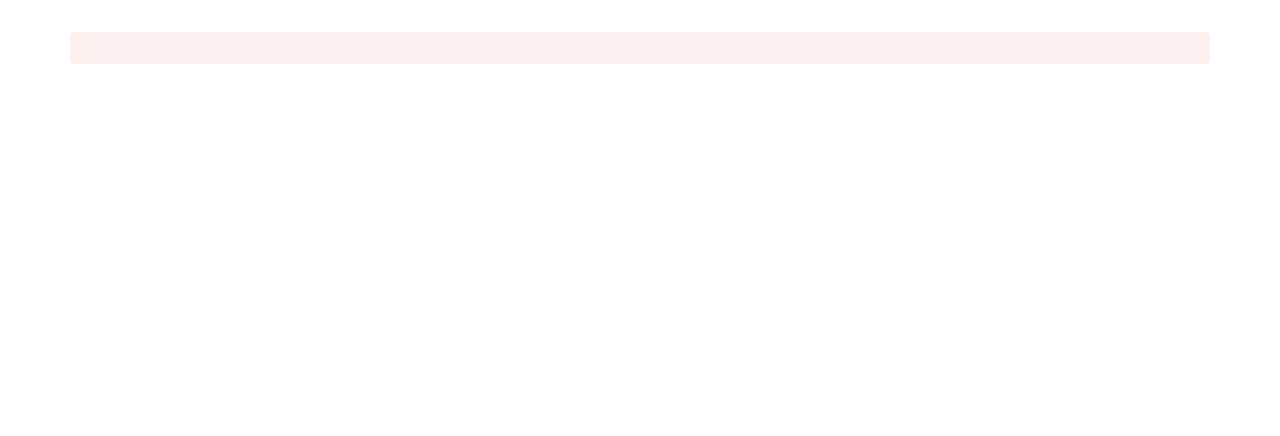
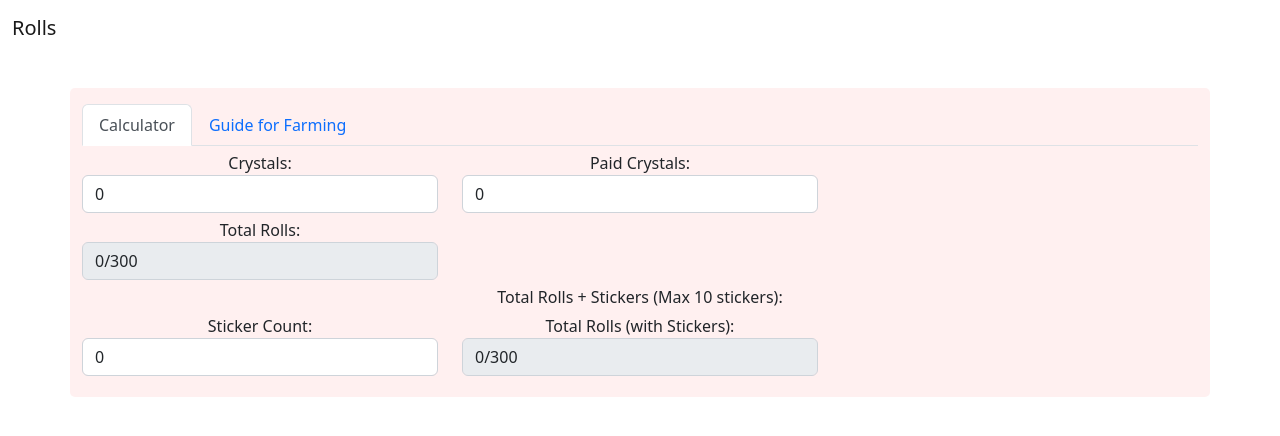
Before and after one commit to PaulaTam/spark-calculator, a React (Create React App) app: page /prosekai in a window 1280 px wide. Before the commit this address had no page. Shown: the top 436 px of the page. Built offline with nearby package versions, Linux system fonts and the light colour scheme.

Commit message:
added calculator for ProSekai

```diff
--- a/src/App.js
+++ b/src/App.js
@@ -2,18 +2,23 @@ import './App.css';
 import { BrowserRouter as Router, Routes, Route } from 'react-router-dom';
 import { Container } from 'react-bootstrap';
 import CardGrid  from './components/js/CardGrid';
+import TopNavBar from './components/js/TopNavBar';
+
 import GBF from './components/js/GBF';
 import Genshin from './components/js/Genshin';
+import ProSekai from './components/js/ProSekai';
 
 function App() {
   return (
     <div className="App">
+      <TopNavBar />
       <Container>
       <Router>
         <Routes>
           <Route exact path="/" element={<CardGrid />} />
           <Route exact path="/gbf" element={<GBF />} />
           <Route exact path="/genshin" element={<Genshin />} />
+          <Route exact path="/prosekai" element={<ProSekai />} />
         </Routes>
       </Router>
       </Container>
--- a/src/components/css/CardGrid.css
+++ b/src/components/css/CardGrid.css
@@ -2,3 +2,8 @@
     margin-top: 10px;
     margin-left: 10px;
 }
+
+.card-grid {
+    display: flex;
+    gap: 1fr;
+}
--- a/src/components/js/CardGrid.js
+++ b/src/components/js/CardGrid.js
@@ -6,6 +6,7 @@ const CardGrid = () => {
   const cardInfo = [
     { link: "/gbf", title: "GBF calculator" },
     { link: "/genshin", title: "Genshin Calculator"},
+    { link: "/prosekai", title: "Project Sekai Calculator"},
   ];
 
   const renderCard = (card, index) => {
@@ -20,9 +21,9 @@ const CardGrid = () => {
   }
 
   return (
-    <>
+    <div class="card-grid">
       {cardInfo.map(renderCard)}
-    </>
+    </div>
     );
 
 };
--- /dev/null
+++ b/src/components/js/ProSekai.js
@@ -0,0 +1,85 @@
+import { FullPanel } from './Tabs';
+import React, { useEffect, useState } from 'react';
+import { Row, Col } from 'react-bootstrap';
+
+const ProSekaiCal = () => {
+    //setting crystals and paidCrystals
+    const [crystals, setCrystals] = useState('0');
+    const [paidCrystals, setPaidCrystals] = useState('0');
+    const [totalRolls, setTotalRolls] = useState('0');
+
+    useEffect(() => {
+        const total = ~~(
+            (parseInt(crystals, 10) / 300)
+            + (parseInt(paidCrystals, 10) / 300)
+        );
+        setTotalRolls(total.toString());
+    }, [crystals, paidCrystals])
+
+    //considering stickers
+    const [stickers, setStickers] = useState('0');
+    const [totalWithStickers, setTotalWithStickers] = useState('0');
+
+    useEffect(() => {
+        const total = (parseInt(totalRolls, 10) +
+            Math.min(Math.max((parseInt(stickers, 10)), 0), 10)
+        );
+        setTotalWithStickers(total.toString());
+    }, [totalRolls, stickers])
+
+    return (
+        <>
+        <div id="items">
+            <Row xs="auto" md="4" lg="3">
+                <Col>
+                    <label name="crystals" htmlFor="crystals">Crystals:</label>
+                    <input className="input-sm form-control" min="0" max="999999" step="50" type="number" id="currency" value={crystals} onChange={e => setCrystals(e.target.value)} />
+                </Col>
+                <Col>
+                    <label name="paidCrystals" htmlFor="paidCrystals">Paid Crystals:</label>
+                    <input className="input-sm form-control" min="0" max="999999" step="50" type="number" id="currency" value={paidCrystals} onChange={e => setPaidCrystals(e.target.value)} />
+                </Col>
+            </Row>
+            <Row  xs="auto" md="4" lg="3">
+                <Col>
+                    <label id="totalRolls" name="totalRolls" htmlFor="totalRolls">Total Rolls:</label>
+                    <input disabled className="input-sm form-control" min="0" max="999999" type="text" value={totalRolls + "/300"} />
+                </Col>
+            </Row>
+            <Row id="extra">Total Rolls + Stickers (Max 10 stickers):</Row>
+            <Row  xs="auto" md="4" lg="3">
+                <Col>
+                    <label name="stickers" htmlFor="stickers">Sticker Count:</label>
+                    <input className="input-sm form-control" min="0" max="999" type="number" id="stickers" value={stickers} onChange={e => setStickers(e.target.value)} />
+                </Col>
+                <Col>
+                    <label id="totalWithStickers" htmlFor="totalWithStickers">Total Rolls (with Stickers):</label>
+                    <input disabled className="input-sm form-control" min="0" max="999999" type="text" value={totalWithStickers + "/300"} />
+                </Col>
+            </Row>
+        </div>
+        </>
+    )
+
+}
+
+const ProSekaiGuide = () => {
+    return (
+        <>
+        <div id="guide">
+            <p>This is a placeholder!</p>
+        </div>
+        </>
+    )
+}
+
+const ProSekai = () => {
+    return (
+        <FullPanel
+            calculator={ <ProSekaiCal /> }
+            guide={ <ProSekaiGuide />}
+        />
+    )
+}
+
+export default ProSekai;
```
